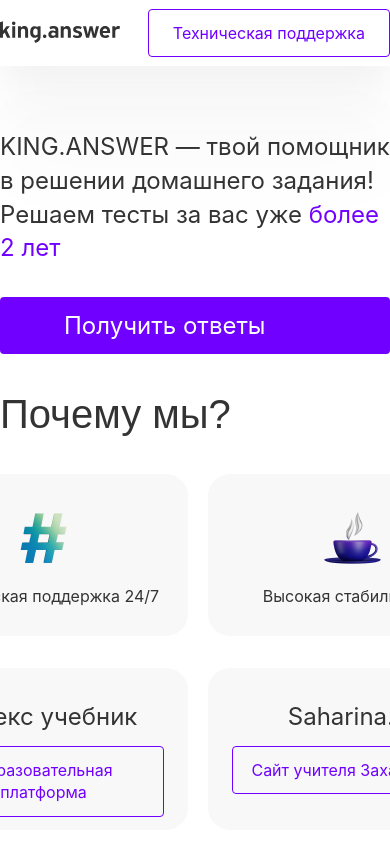
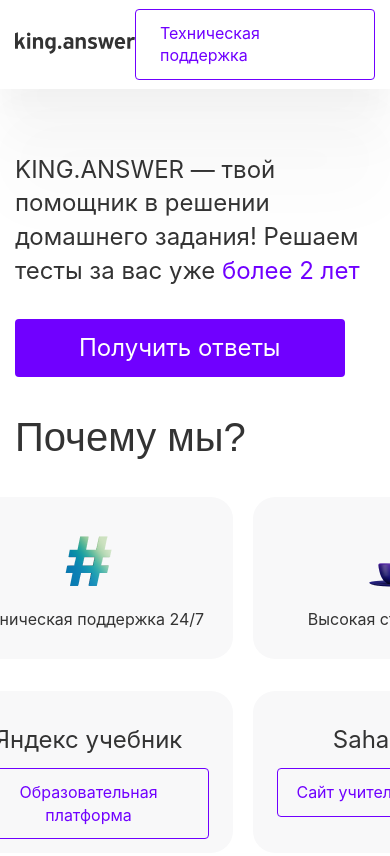
Before and after one commit to s1veme/king-school, a website built with Vite: page index.html in a window 390 px wide. Shown: the top 856 px of the page. Built offline with nearby package versions, Linux system fonts and the light colour scheme; files whose address does not match are found by name.

Commit message:
add paddings and max-width, min-width for media query

```diff
--- a/styles/main.css
+++ b/styles/main.css
@@ -23,6 +23,7 @@
   max-width: 1216px;
   margin: 0 auto;
   overflow: visible;
+  padding: 0 15px;
 }
 
 .container-main {
@@ -30,6 +31,7 @@
   margin: 0 auto;
   min-height: calc(100vh - 64px);
   overflow: visible;
+  padding: 0 15px;
 }
 
 .outline-link {
@@ -44,6 +46,7 @@
 }
 
 .filled-button {
+  display: inline-block;
   font-family: "SF Pro Display", sans-serif;
   font-size: 24px;
   line-height: 140%;
@@ -160,7 +163,27 @@
   height: 162px !important;
 }
 
-@media screen and (max-width: 1000px) {
+.swiper-overflow-container {
+  overflow-x: hidden;
+}
+
+.swiper-overflow-container .container {
+  overflow: visible;
+}
+
+.swiper-overflow-container .swiper-container {
+  overflow: visible;
+}
+
+.swiper-overflow-container {
+  overflow-x: hidden;
+}
+
+.swiper-container {
+  overflow: visible;
+}
+
+@media screen and (max-width: 1000px) and (min-width: 321px) {
   .title {
     font-family: "SF Pro Display", sans-serif;
     font-style: normal;
@@ -210,26 +233,6 @@
   .container {
     max-width: 808px;
   }
-}
-
-.swiper-overflow-container {
-  overflow-x: hidden;
-}
-
-.swiper-overflow-container .container {
-  overflow: visible;
-}
-
-.swiper-overflow-container .swiper-container {
-  overflow: visible;
-}
-
-.swiper-overflow-container {
-  overflow-x: hidden;
-}
-
-.swiper-container {
-  overflow: visible;
 }
 
 @media screen and (max-width: 768px) {
```
